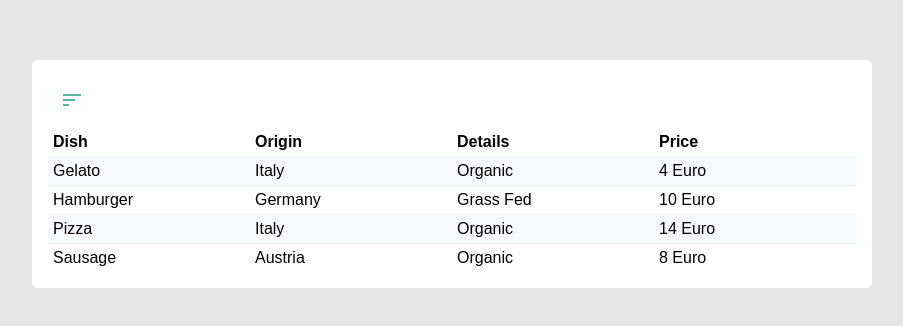
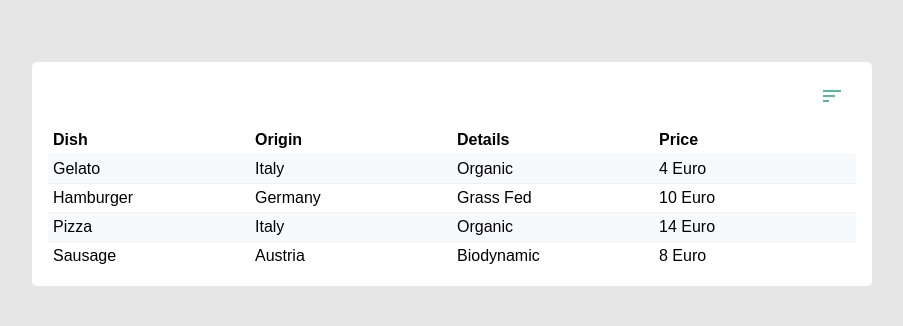
Before and after one commit to millerrach/responsive-table, a React (Create React App) app: page / in a window 1280 px wide. Shown: the part 226-552 px from the top of the page, without its empty margins (188-1091 px from the left). Built offline with nearby package versions, Linux system fonts and the light colour scheme; what react-tap-event-plugin would draw is missing.

Commit message:
Styling Changes

```diff
--- a/src/components/App.js
+++ b/src/components/App.js
@@ -19,7 +19,7 @@ class App extends Component {
             {name: 'Gelato', origin: 'Italy', details: 'Organic', price: '4 Euro'},
             {name: 'Hamburger', origin: 'Germany', details: 'Grass Fed', price: '10 Euro'},
             {name: 'Pizza', origin: 'Italy', details: 'Organic', price: '14 Euro'},
-            {name: 'Sausage', origin: 'Austria', details: 'Organic', price: '8 Euro'}
+            {name: 'Sausage', origin: 'Austria', details: 'Biodynamic', price: '8 Euro'}
         ]
         let select = this.state.selected;
         let one = true;
@@ -49,8 +49,8 @@ class App extends Component {
                             <thead>
                             <tr>
                                 <th>Dish</th>
-                                {one ? <th>Origin</th> : null}
-                                {two ? <th>Details</th> : null}
+                                {one ? <th className="origin">Origin</th> : null}
+                                {two ? <th className="details">Details</th> : null}
                                 {three ? <th>Price</th> : null}
                             </tr>
                             </thead>
--- a/src/components/Button.js
+++ b/src/components/Button.js
@@ -15,13 +15,11 @@ export default class IconMenuExampleControlled extends Component {
 
     render() {
         const iconStyles = {
-            float: 'right',
-            display: 'flex',
-            justifyContent: 'flex-end',
+            paddingTop: 0,
         };
         return (
             <MuiThemeProvider>
-                <div id="btn">
+                <div id="btnContainer">
                     <IconMenu
                         iconButtonElement={<IconButton style={iconStyles}><Sort color="#58B89D" hoverColor="rgb(255, 64, 129)"/></IconButton>}
                         onChange={this.handleChangeMultiple}
--- a/src/style/css/App.css
+++ b/src/style/css/App.css
@@ -21,7 +21,7 @@ body {
       font-weight: 700; }
     body #tableContainer table {
       border-collapse: collapse;
-      border-spacing: 0px; }
+      border-spacing: 0; }
       body #tableContainer table th {
         text-align: left;
         width: 12em; }
@@ -34,6 +34,11 @@ body {
     body #tableContainer th,
     body #tableContainer td {
       padding: 5px; }
+
+/* Button container */
+#btnContainer {
+  display: flex;
+  justify-content: flex-end; }
 
 /* Responsive */
 @media (max-width: 400px) {
--- a/src/style/sass/App.scss
+++ b/src/style/sass/App.scss
@@ -27,7 +27,7 @@ body {
     }
     table {
       border-collapse: collapse;
-      border-spacing: 0px;
+      border-spacing: 0;
       th {
         text-align: left;
         width: 12em;
@@ -46,6 +46,13 @@ body {
       padding: 5px;
     }
   }
+}
+
+/* Button container */
+
+#btnContainer {
+  display: flex;
+  justify-content: flex-end;
 }
 
 /* Responsive */
```
Also changed, not shown: 1 other file (tests, documents, lock files or other folders).
